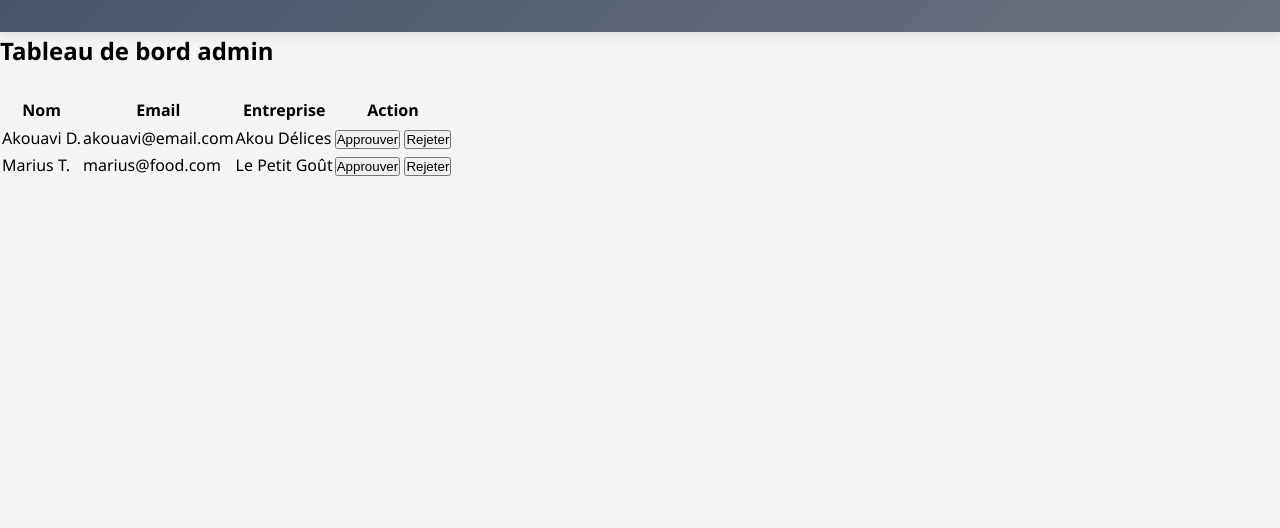
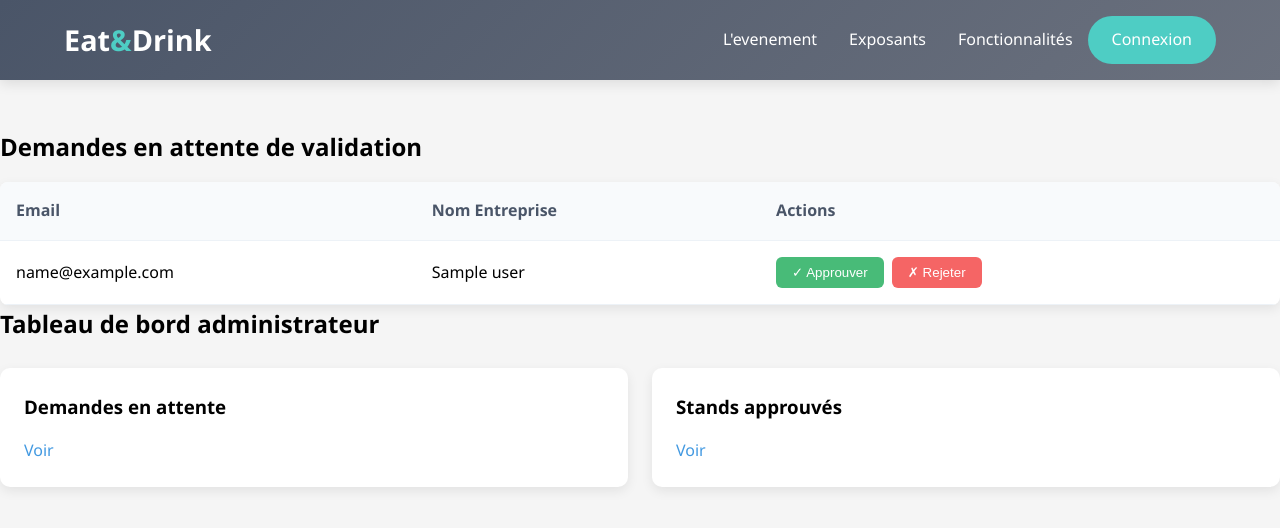
Before and after one commit to Prunelle-06/eat-drink, a Laravel app: template resources/views/admin.blade.php in a window 1280 px wide. Shown: the top 528 px of the page. Run offline with Laravel 12, Linux system fonts and the light colour scheme; the template is opened without the code that fills it: most values are stand-ins (such as "Sample title", 1, 10 or a date in 2020).

Commit message:
Modification page dashboard admin et creation du controller admin

```diff
--- /dev/null
+++ b/public/css/admin.css
@@ -0,0 +1,90 @@
+.admin-dashboard-container {
+    max-width: 1200px;
+    margin: 2rem auto;
+    padding: 0 1rem;
+}
+
+/* Section Tableau */
+.admin-table-section {
+    margin-top: 3rem;
+}
+.admin-table {
+    width: 100%;
+    border-collapse: collapse;
+    margin-top: 1rem;
+    background: white;
+    border-radius: 8px;
+    overflow: hidden;
+    box-shadow: 0 4px 12px rgba(0,0,0,0.08);
+}
+.admin-table th,
+.admin-table td {
+    padding: 1rem;
+    text-align: left;
+    border-bottom: 1px solid #edf2f7;
+}
+.admin-table th {
+    background-color: #f8fafc;
+    font-weight: 600;
+    color: #4a5568;
+}
+.actions-cell {
+    display: flex;
+    gap: 0.5rem;
+}
+.btn-action {
+    padding: 0.5rem 1rem;
+    border: none;
+    border-radius: 6px;
+    font-weight: 500;
+    cursor: pointer;
+    transition: all 0.2s ease;
+}
+.btn-approve {
+    background-color: #48bb78;
+    color: white;
+}
+.btn-approve:hover {
+    background-color: #38a169;
+}
+.btn-reject {
+    background-color: #f56565;
+    color: white;
+}
+.btn-reject:hover {
+    background-color: #e53e3e;
+}
+
+/* Section Statistiques */
+.admin-stats-section {
+    margin-bottom: 3rem;
+}
+.stats-cards {
+    display: grid;
+    grid-template-columns: repeat(auto-fit, minmax(250px, 1fr));
+    gap: 1.5rem;
+    margin-top: 1.5rem;
+}
+.stat-card {
+    background: white;
+    border-radius: 10px;
+    padding: 1.5rem;
+    box-shadow: 0 4px 12px rgba(0,0,0,0.08);
+    transition: transform 0.3s ease;
+}
+.stat-card:hover {
+    transform: translateY(-5px);
+}
+.stat-value {
+    font-size: 2.2rem;
+    font-weight: 700;
+    color: #2d3748;
+    margin: 0.5rem 0;
+}
+.stat-link {
+    color: #4299e1;
+    text-decoration: none;
+    font-weight: 500;
+    display: inline-block;
+    margin-top: 0.5rem;
+}
--- a/resources/views/admin.blade.php
+++ b/resources/views/admin.blade.php
@@ -4,44 +4,62 @@
     <meta charset="UTF-8">
     <title>Dashboard Admin</title>
     <link rel="stylesheet" href="{{ asset('css/style.css') }}">
+    <link rel="stylesheet" href="{{ asset('css/admin.css') }}">
 </head>
 <body>
-    <header>
+    @include('layouts.header')
 
-    </header>
-
-    <main class="admin-dashboard">
-        <h2>Tableau de bord admin</h2><br>
+    <!-- Section Tableau -->
+    <section class="admin-table-section" id="pending-requests">
+        <h2>Demandes en attente de validation</h2>
+        <div class="table-responsive">
             <table class="admin-table">
                 <thead>
                     <tr>
-                    <th>Nom</th>
                         <th>Email</th>
-                    <th>Entreprise</th>
-                    <th>Action</th>
+                        <th>Nom Entreprise</th>
+                        <th>Actions</th>
                     </tr>
                 </thead>
                 <tbody>
+                    @foreach($users as $user)
                     <tr>
-                    <td>Akouavi D.</td>
-                    <td>akouavi@email.com</td>
-                    <td>Akou Délices</td>
-                    <td>
-                        <button class="btn-approve">Approuver</button>
-                        <button class="btn-reject">Rejeter</button>
+                        <td>{{ $user->email }}</td>
+                        <td>{{ $user->nom_entreprise }}</td>
+                        <td class="actions-cell">
+                            <form action="" method="POST" class="d-inline">
+                                @csrf
+                                <button type="submit" class="btn-action btn-approve">✓ Approuver</button>
+                            </form>
+                            <form action="" method="POST" class="d-inline">
+                                @csrf
+                                <button type="submit" class="btn-action btn-reject">✗ Rejeter</button>
+                            </form>
                         </td>
                     </tr>
-                <tr>
-                    <td>Marius T.</td>
-                    <td>marius@food.com</td>
-                    <td>Le Petit Goût</td>
-                    <td>
-                        <button class="btn-approve">Approuver</button>
-                        <button class="btn-reject">Rejeter</button>
-                    </td>
-                </tr>
+                    @endforeach
                 </tbody>
             </table>
-    </main>
+        </div>
+    </section>
+
+    <!-- Section Statistiques -->
+    <section class="admin-stats-section">
+        <h1>Tableau de bord administrateur</h1>
+
+        <div class="stats-cards">
+            <div class="stat-card">
+                <h3>Demandes en attente</h3>
+                <p class="stat-value"></p>
+                <a href="#pending-requests" class="stat-link">Voir</a>
+            </div>
+
+            <div class="stat-card">
+                <h3>Stands approuvés</h3>
+                <p class="stat-value"></p>
+                <a href="#approved-stands" class="stat-link">Voir</a>
+            </div>
+        </div>
+    </section>
 </body>
 </html>
```
Also changed, not shown: app/Http/Controllers/Admin/DashboardController.php (added, +15 -0 lines), database/migrations/0001_01_01_000000_create_users_table.php. Lines whose indentation alone changed are shown as unchanged.
